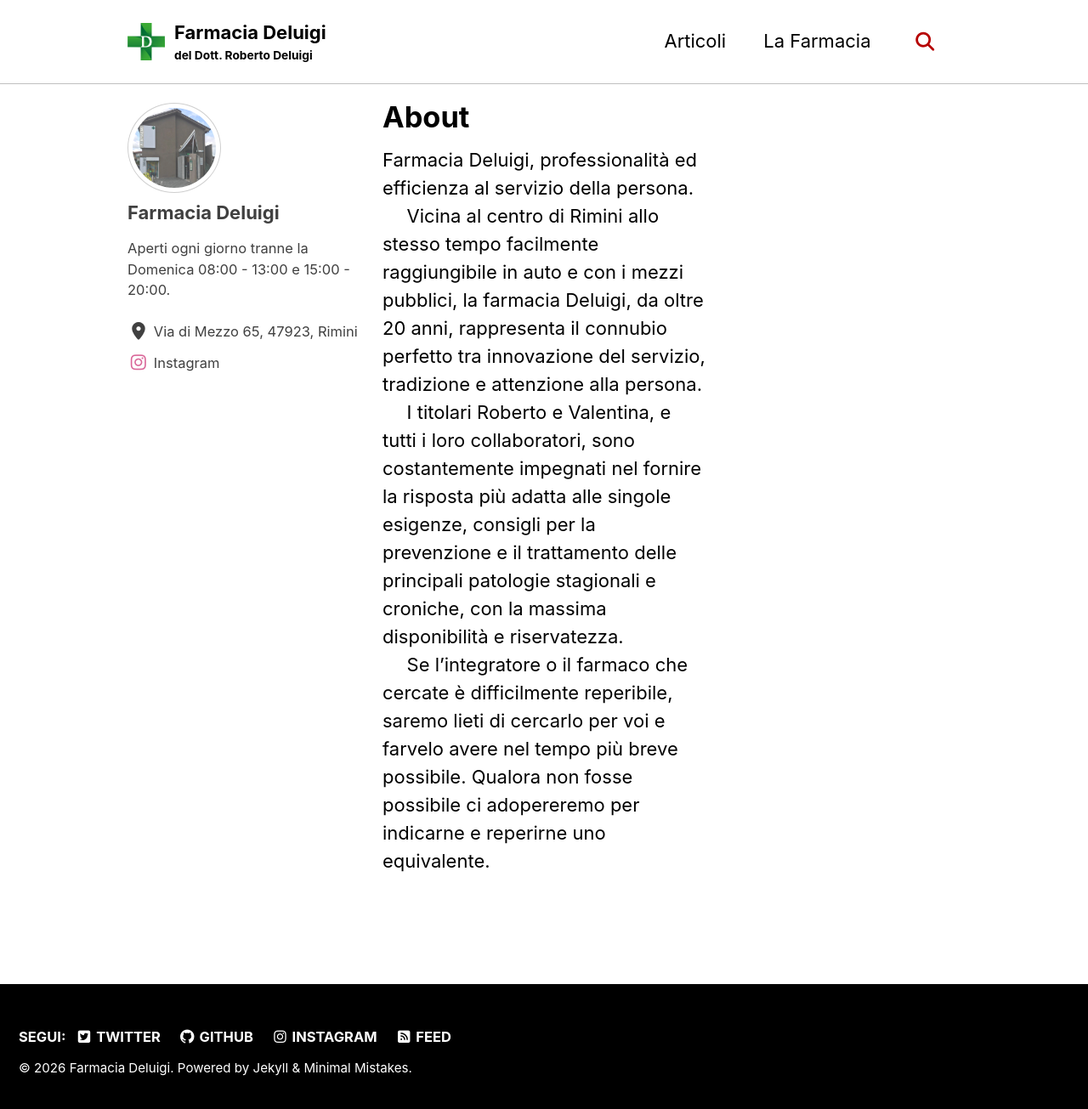
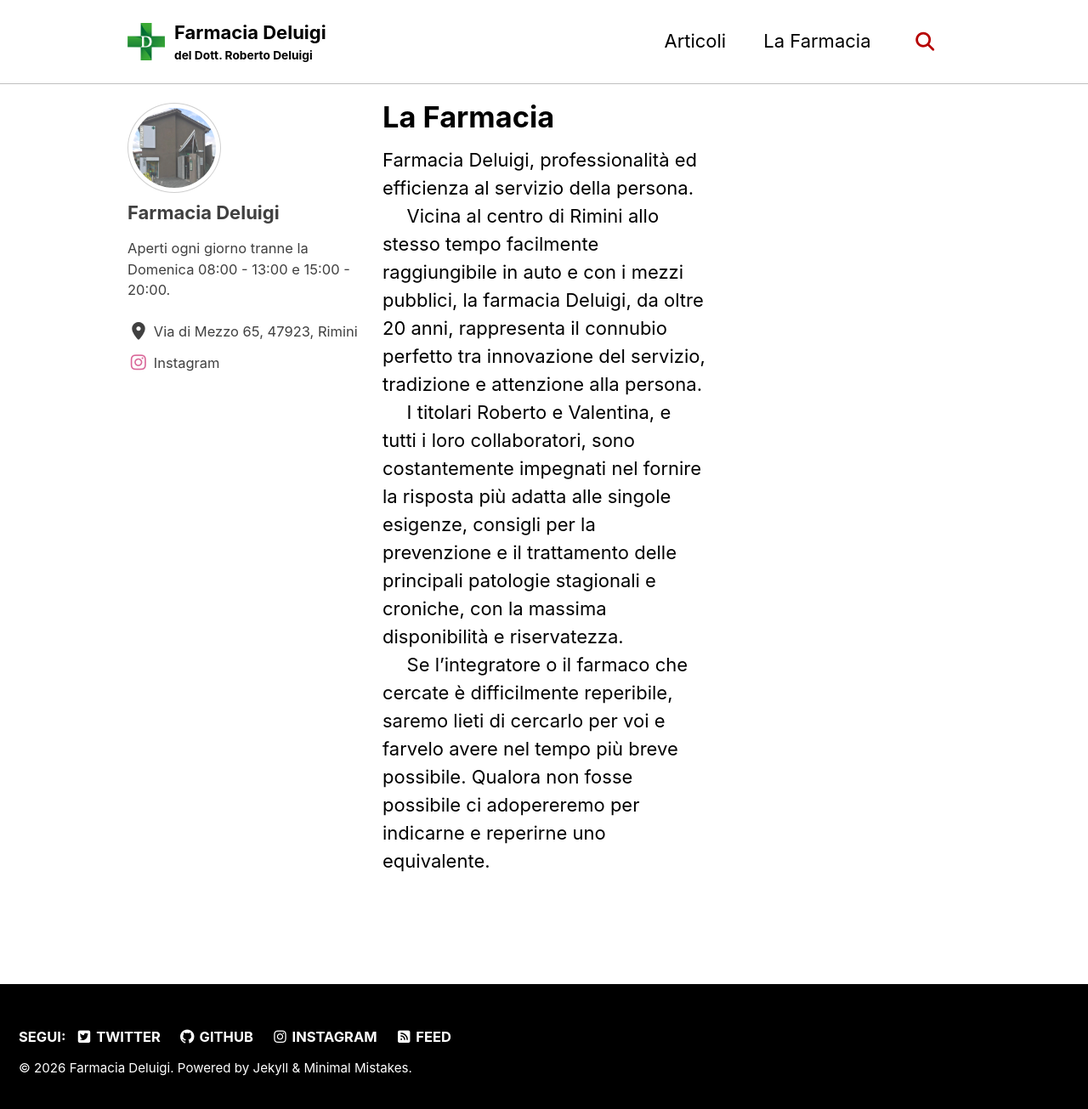
Before and after one commit to farmdeluigi/FarmaciaDeluigi, a Jekyll site: the page built from _pages/about.md, in a window 1280 px wide and 1312 px high. Shown: the top 1305 px of the window at 85% size. Built offline with Jekyll 4.4.1, drawn with Linux system fonts in a browser that asks for light colours; cached includes are drawn as plain includes.

Commit message:
About->La Farmacia

```diff
--- a/_pages/about.md
+++ b/_pages/about.md
@@ -1,6 +1,6 @@
 ---
 permalink: /about/
-title: "About"
+title: "La Farmacia"
 ---
 
 Farmacia Deluigi, professionalità ed efficienza al servizio della persona.
```
